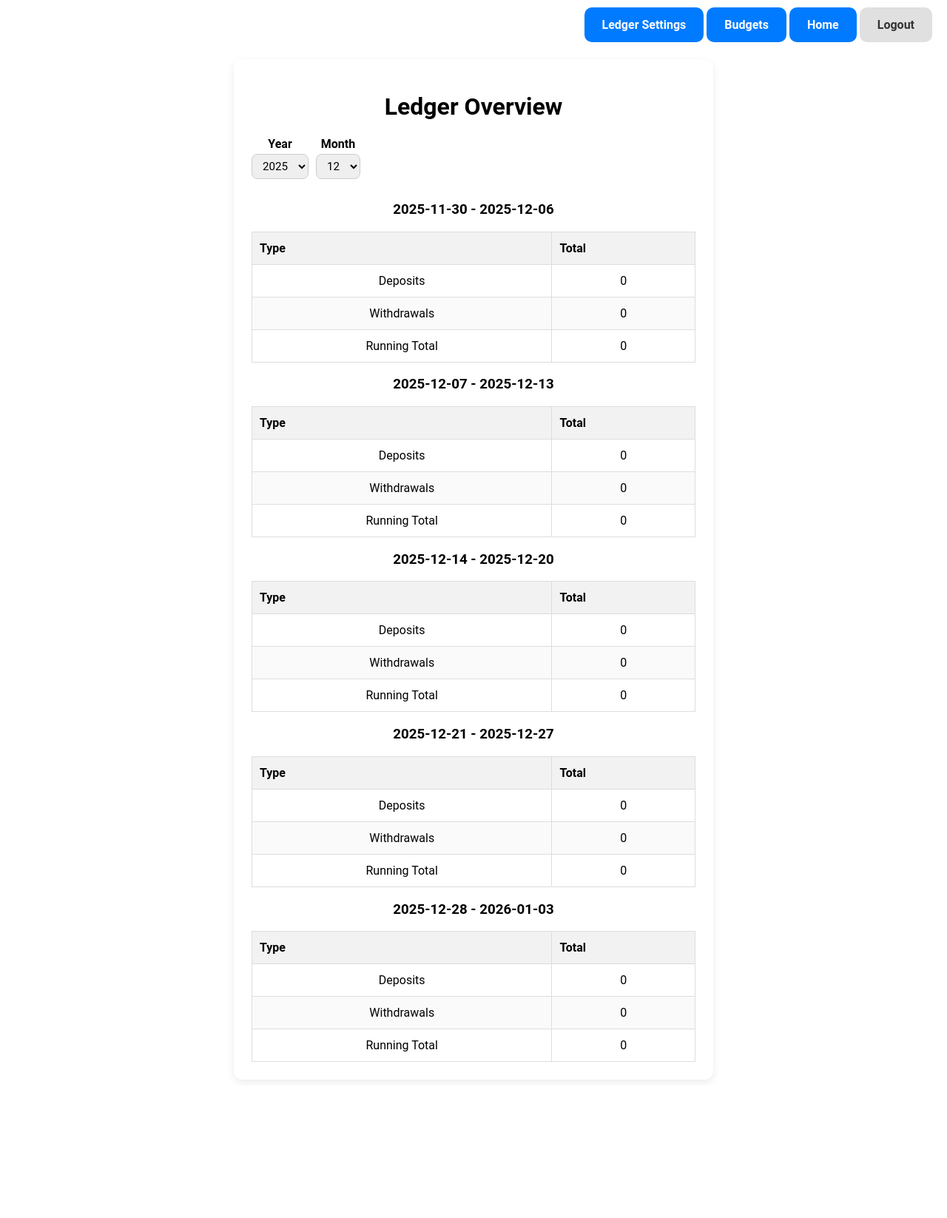
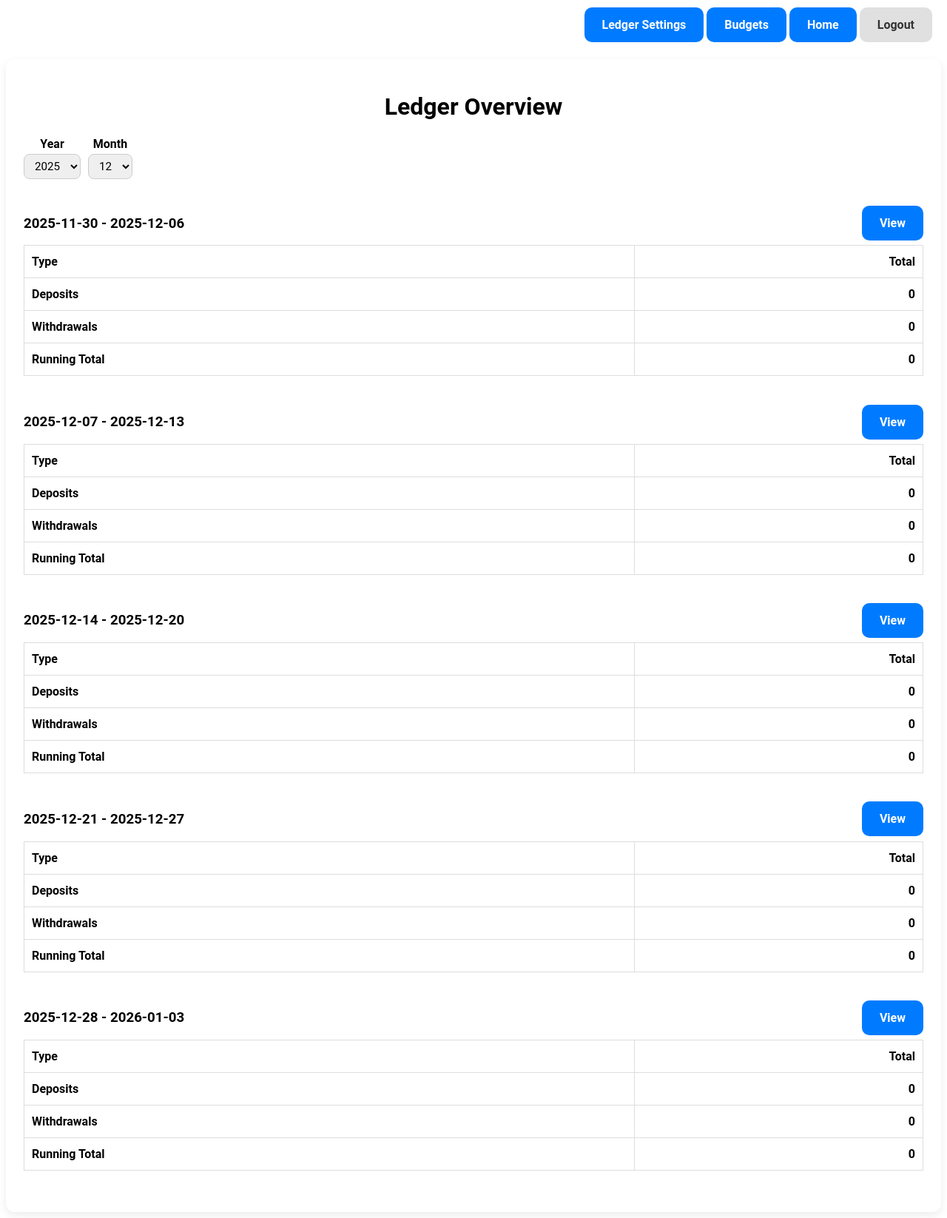
Before and after one commit to Jott2424/Envelopes, a Flask app: page /budget/1/ledger_overview in a window 1280 px wide. Shown: the whole page at 74% size. Before the commit the page ends 1461 px from the top, so only its background shows below. Run offline with Flask 3, Linux system fonts and the light colour scheme; the visitor is signed in with stand-in values (Sample User, id 1); data that the repository does not hold is empty; some libraries are stand-ins or nearby versions.

Commit message:
fixed the sizing of ledger overview

```diff
--- a/Envelopes/static/css/main.css
+++ b/Envelopes/static/css/main.css
@@ -254,3 +254,69 @@ body {
     flex-wrap: wrap;
     margin-bottom: 20px;
 }
+
+/********** LEDGER LAYOUT ENHANCEMENTS **********/
+
+/* Make ledger card wider than normal cards */
+.ledger-card {
+    max-width: 95vw;          /* nearly full screen */
+    overflow: hidden;         /* prevent page overflow */
+}
+
+/* Horizontal scroll container for wide tables */
+.table-scroll {
+    overflow-x: auto;
+    margin-bottom: 24px;
+    padding-bottom: 8px;
+}
+
+/* Ensure table doesn’t collapse columns */
+.ledger-table {
+    min-width: max-content;
+    white-space: nowrap;
+}
+
+/* Improve readability for many columns */
+.ledger-table th,
+.ledger-table td {
+    text-align: right;
+}
+
+/* Keep first column readable */
+.ledger-table th:first-child,
+.ledger-table td:first-child {
+    text-align: left;
+    font-weight: 600;
+    position: sticky;
+    left: 0;
+    background: white;
+    z-index: 2;
+}
+
+/* Keep second column (Total) visible */
+.ledger-table th:nth-child(2),
+.ledger-table td:nth-child(2) {
+    position: sticky;
+    left: 120px;
+    background: white;
+    z-index: 2;
+    font-weight: 600;
+}
+
+/* Header stays on top */
+.ledger-table thead th {
+    position: sticky;
+    top: 0;
+    z-index: 3;
+}
+
+.week-header {
+    display: flex;
+    justify-content: space-between;
+    align-items: center;
+    text-align: left;
+}
+
+.week-header .btn {
+    margin-left: 16px;
+}
--- a/Envelopes/templates/ledger_overview.html
+++ b/Envelopes/templates/ledger_overview.html
@@ -14,7 +14,7 @@
         {{ nav.logout() }}
     </div>
 
-    <div class="card">
+    <div class="card ledger-card">
         <h1>Ledger Overview</h1>
 
         <!-- Filters -->
@@ -42,10 +42,16 @@
         <!-- Ledger tables -->
         {% for week, env_data in ledger.items() %}
             {% set sorted_envelopes = envelopes.items()|sort(attribute=1) %}
+            {% set week_start, week_end = week.split(' - ') %}
 
+            <!-- ✅ RESTORED VIEW BUTTON USING MACRO -->
+            <div class="week-header">
                 <h3>{{ week }}</h3>
+                {{ nav.ledger_receipts_view(budget_id, week_start, week_end) }}
+            </div>
 
-            <table class="styled-table">
+            <div class="table-scroll">
+                <table class="styled-table ledger-table">
                     <thead>
                         <tr>
                             <th>Type</th>
@@ -57,7 +63,6 @@
                     </thead>
                     <tbody>
 
-                    {# Deposits Row #}
                         <tr>
                             <td>Deposits</td>
                             <td>{{ env_data["_totals"]["credit"] }}</td>
@@ -66,7 +71,6 @@
                             {% endfor %}
                         </tr>
 
-                    {# Withdrawals Row #}
                         <tr>
                             <td>Withdrawals</td>
                             <td>{{ env_data["_totals"]["debit"] }}</td>
@@ -75,7 +79,6 @@
                             {% endfor %}
                         </tr>
 
-                    {# Running Total Row #}
                         <tr>
                             <td>Running Total</td>
                             <td>{{ env_data["_totals"]["running_total"] }}</td>
@@ -86,6 +89,7 @@
 
                     </tbody>
                 </table>
+            </div>
         {% endfor %}
     </div>
 </div>
```
Lines whose indentation alone changed are shown as unchanged.
